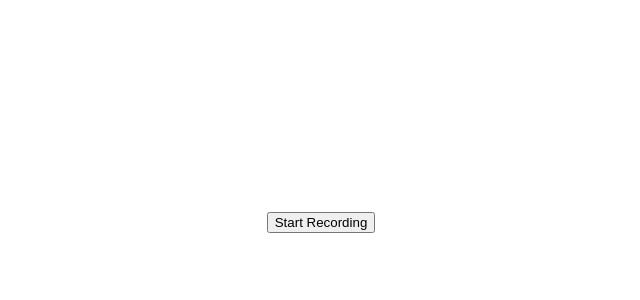
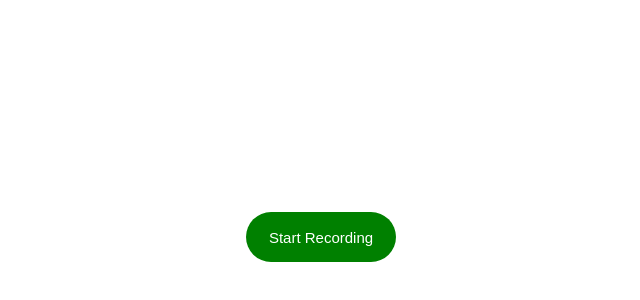
Before and after one commit to bgao8/React-Interview-Bot, a React (Vite) app in the folder frontend/: page /interview in a window 1280 px wide. Shown: the part 232-532 px from the top of the page, without its empty margins (319-959 px from the left). Built offline with nearby package versions, Linux system fonts and the light colour scheme.

Commit message:
Fxed start/stop recording button css.

```diff
--- a/frontend/src/components/RecordControls.tsx
+++ b/frontend/src/components/RecordControls.tsx
@@ -17,7 +17,7 @@ function RecordControls({
         <div>
             {!isRecording && (
                 <button
-                    className="record-controls-button"
+                    className="start-recording-button"
                     type='button'
                     onClick={onStart}
                 >
@@ -27,7 +27,7 @@ function RecordControls({
 
             {isRecording && (
                 <button
-                    className="record-controls-button"
+                    className="stop-recording-button"
                     type='button'
                     onClick={onStop}
                 >
```
